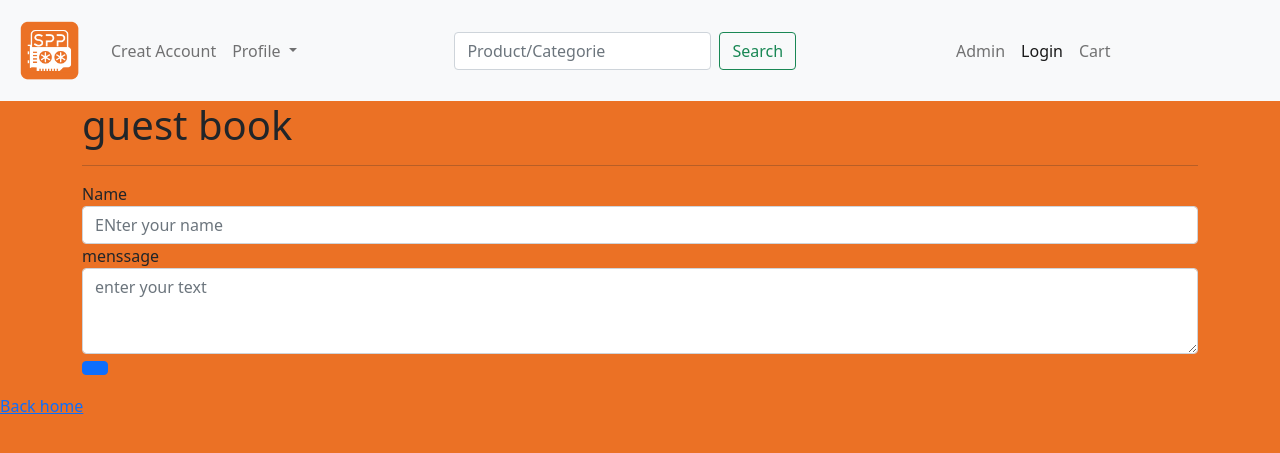
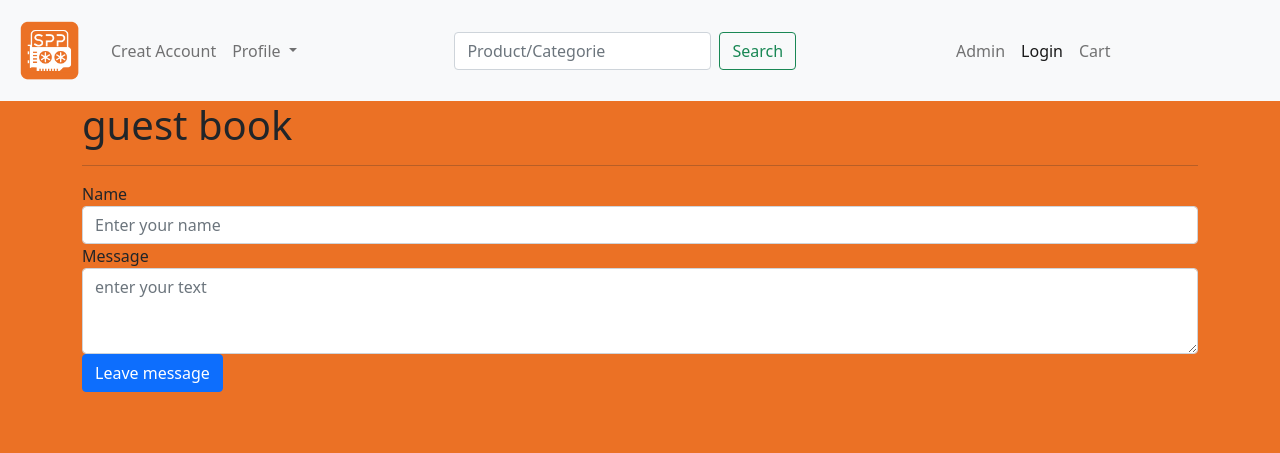
Before and after one commit to gabrielcorreiapontes/Repositorio-site, a Flask app: page /guestbook in a window 1280 px wide. Shown: the top 453 px of the page. Run offline with Flask 2, Linux system fonts and the light colour scheme.

Commit message:
update for github

```diff
--- a/app/templates/public/guestbook.html
+++ b/app/templates/public/guestbook.html
@@ -1,31 +1,76 @@
 {% extends "public/templates/public_template.html" %}
 
 {% block title %}Guest book{% endblock %}
+
+
 
 {% block main %}
 <div class="container">
     <div class="row">
         <div class="col">
+
             <h1>guest book</h1>
             <hr>
 
             <div class="mb-3">
+
                 <div class="form-group">
-                    <label for="">Name</label>
-                    <input type="text" class="form-control" id="name" placeholder="ENter your name">
+                    <label>Name</label>
+                    <input type="text" class="form-control" id="name" placeholder="Enter your name">
                 </div>
 
                 <div class="form-group">
-                    <label for="">menssage</label>
-                    <textarea class="form-control" id="menssage" cols="30" rows="3" placeholder="enter your text"></textarea>
+                    <label>Message</label>
+                    <textarea class="form-control" id="message" cols="30" rows="3" placeholder="enter your text"></textarea>
                 </div>
 
-                <button class="btn btn-primary" onclick="submit_entry();"></button>
+                <button class="btn btn-primary" onclick="submit_entry();">Leave message</button>
+
             </div>
 
         </div>
     </div>
 </div>
-<a href="/">Back home</a>
 
 {% endblock %}
+
+{% block script %}
+<script>
+
+    function submit_entry() {
+        var name = document.getElementById("name");
+        var message = document.getElementById("message");
+
+        var entry = {
+            name: name.value,
+            message: message.value
+        };
+
+        fetch(`${window.origin}/guestbook/create-entry`,{
+            method: "POST",
+            credentials: "include",
+            body: JSON.stringify(entry),
+            cache: "no-cache",
+            headers: new Headers({
+                "content-type": "application/json"
+            })
+        })
+        .then(function (response) {
+            if (response.status !== 200) {
+
+                console.log(`Response status was not 200: ${response.status}`);
+                return;
+            }
+
+            response.json().then(function (data) {
+
+                console.log(data)
+
+            })
+
+        })
+
+    }
+
+</script>
+{% endblock %}
--- a/app/templates/public/templates/public_template.html
+++ b/app/templates/public/templates/public_template.html
@@ -95,7 +95,7 @@
 
 
   <script src="{{ url_for('static', filename='js/app.js') }}"></script>
-
+  {% block script %}{% endblock %}
 </body>
 
 </html>
--- a/app/views.py
+++ b/app/views.py
@@ -8,6 +8,7 @@ from importlib_metadata import method_cache
 from app import app
 
 from flask import render_template, request, redirect, jsonify, make_response
+
 from datetime import datetime
 
 
@@ -270,7 +271,7 @@ def json():
 
     else:
         res = make_response(jsonify({"mensage": "JSON received!"}), 400)
-        return res
+        return "No JSON received", 400
     #return render_template("/public/json.html")
 
 
@@ -280,4 +281,10 @@ def guestbook():
 
 @app.route("/guestbook/create-entry", methods=["POST"])
 def create_entry():
-    return "Thanks"
+    req = request.get_json()
+
+    print(req)
+
+    res = make_response(jsonify(req), 200)
+
+    return res
```
